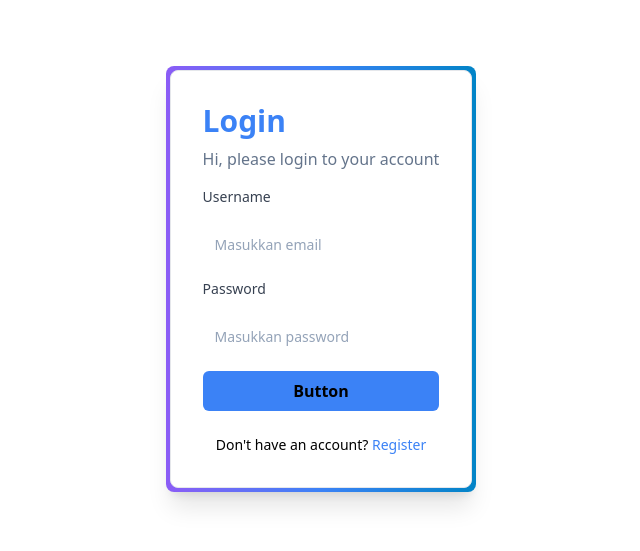
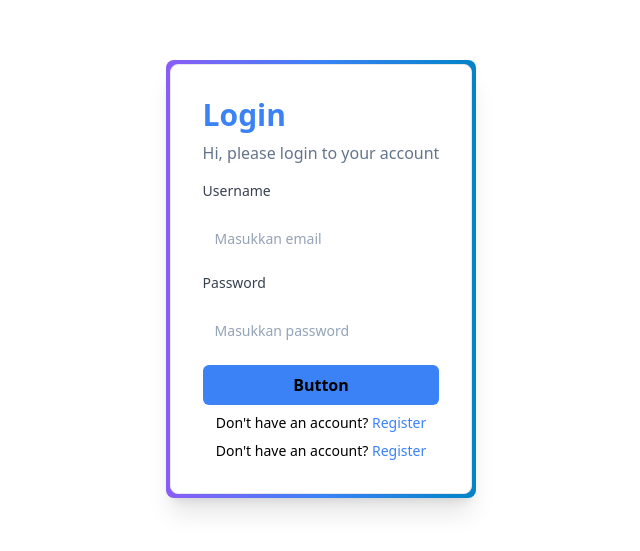
Before and after one commit to adindasintawati/belajar-nextjs, a Next.js app: page /login in a window 1280 px wide. Shown: the part 121-672 px from the top of the page, without its empty margins (319-959 px from the left). Built offline with nearby package versions, Linux system fonts and the light colour scheme.

Commit message:
conditional rendering

```diff
--- a/src/components/organism/Login/index.js
+++ b/src/components/organism/Login/index.js
@@ -21,12 +21,6 @@
       <Button color={"bg-blue-500 hover:bg-blue-700"} size={"w-full"}>
         Login
       </Button>
-      <p className="text-sm text-center mt-2">
-        Don&apos;t have an account?{" "}
-        <Link href="/register" className="text-blue-500 hover:text-blue-700">
-          Register
-        </Link>
-      </p>
     </form>
   );
 };
--- a/src/components/organism/Register/index.js
+++ b/src/components/organism/Register/index.js
@@ -27,12 +27,6 @@
       <Button color={"bg-blue-500 hover:bg-blue-700"} size={"w-full"}>
         Login
       </Button>
-      <p className="text-sm text-center mt-2">
-        Already have an account?
-        <Link href="/login" className="text-blue-500 hover:text-blue-700">
-          Login
-        </Link>
-      </p>
     </form>
   );
 };
--- a/src/components/templates/AuthLayout/index.js
+++ b/src/components/templates/AuthLayout/index.js
@@ -1,6 +1,7 @@
+import Link from "next/link";
 import React from "react";
 
-const AuthLayout = ({ title, desc, children }) => {
+const AuthLayout = ({ title, desc, children, type = "login" }) => {
   return (
     <>
       <div className="rounded-lg bg-gradient-to-r from-violet-500 via-blue-500 to bg-sky-600 p-1 shadow-xl">
@@ -8,6 +9,46 @@
           <h1 className="text-3xl font-bold mb-2 text-blue-500">{title}</h1>
           <p className="font-medium text-slate-500 mb-4">{desc}</p>
           {children}
+
+          {/* conditional rendering 1 */}
+          {type === "login" ? (
+            <p className="text-sm text-center mt-2">
+              Don&apos;t have an account?{" "}
+              <Link
+                href="/register"
+                className="text-blue-500 hover:text-blue-700"
+              >
+                Register
+              </Link>
+            </p>
+          ) : (
+            <p className="text-sm text-center mt-2">
+              Already have an account?
+              <Link href="/login" className="text-blue-500 hover:text-blue-700">
+                Login
+              </Link>
+            </p>
+          )}
+
+          {/* Conditional rendering cara ke-2 dengan logika &&*/}
+          <p className="text-sm text-center mt-2">
+            {type === "login"
+              ? "Don't have an account? "
+              : "Already have an account? "}
+            {type === "login" && (
+              <Link
+                href="/register"
+                className="text-blue-500 hover:text-blue-700"
+              >
+                Register
+              </Link>
+            )}
+            {type === "register" && (
+              <Link href="/login" className="text-blue-500 hover:text-blue-700">
+                Login
+              </Link>
+            )}
+          </p>
         </div>
       </div>
     </>
@@ -15,3 +56,6 @@
 };
 
 export default AuthLayout;
+
+/**Conditional rendering : teknik yang dipake untuk menampilkan atau menyembunyikan elemen UI
+ * berdasarkan kondisi tertentu seperti contoh diatas*/
--- a/src/pages/index.js
+++ b/src/pages/index.js
@@ -1,8 +1,8 @@
 /** file index.js ini dibuat secara otomatis di folder src/pages.
  * file ini akan menjadi halaman utama di aplikasi nextjs*/
 
-import Button from "@/component/atoms/Button";
-import Card from "@/component/molecules/CardWithChildren";
+import Button from "@/components/atoms/Button";
+import Card from "@/components/molecules/CardWithChildren";
 
 export default function Home() {
   return (
--- a/src/pages/login/index.js
+++ b/src/pages/login/index.js
@@ -6,7 +6,11 @@
   return (
     <>
       <div className="flex justify-center items-center min-h-screen">
-        <AuthLayout title={"Login"} desc={"Hi, please login to your account"}>
+        <AuthLayout
+          title={"Login"}
+          desc={"Hi, please login to your account"}
+          type="login"
+        >
           <Login />
         </AuthLayout>
       </div>
--- a/src/pages/register/index.js
+++ b/src/pages/register/index.js
@@ -9,6 +9,7 @@
         <AuthLayout
           title={"Register"}
           desc={"Hi, please register your account"}
+          type="register"
         >
           <Register />
         </AuthLayout>
```
